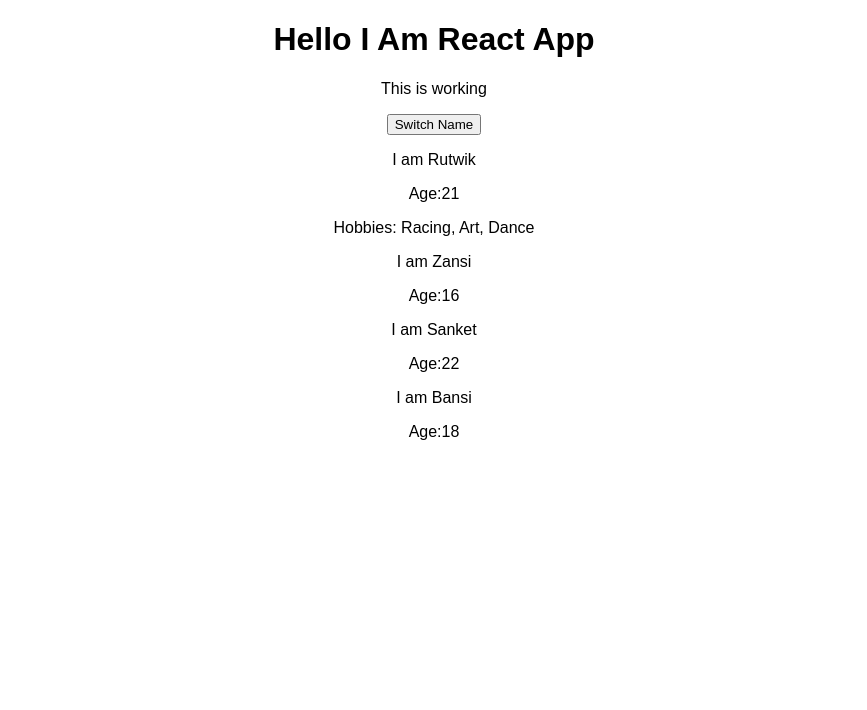
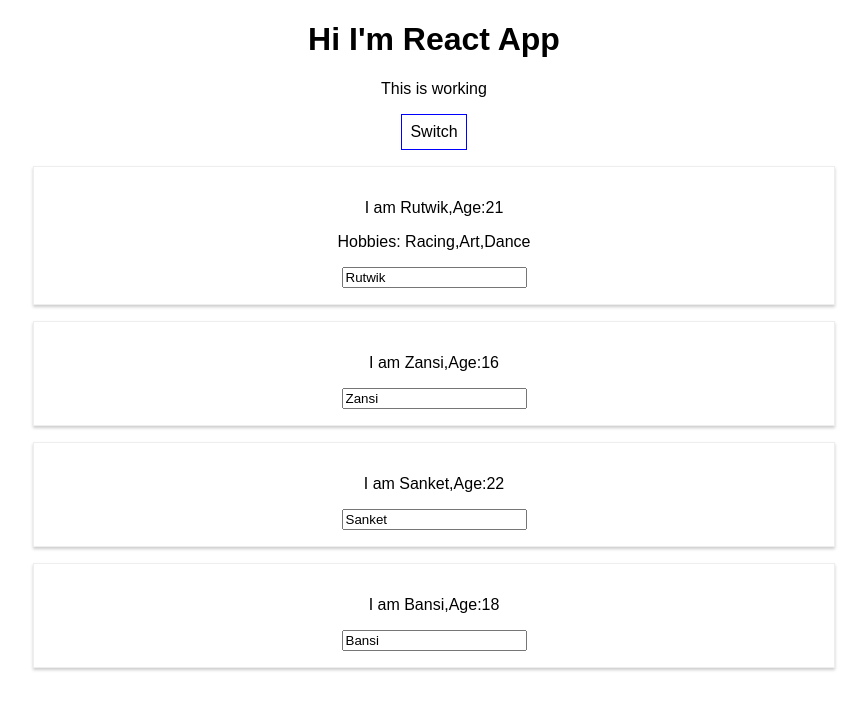
Before and after one commit to Rutwik-Kikani/Simform-Training, a React (Create React App) app in the folder ReactPractice/react-complete-guide/: page / in a window 1280 px wide. Shown: the top 710 px of the page, without its empty margins (206-1073 px from the left). Built offline with nearby package versions, Linux system fonts and the light colour scheme.

Commit message:
commit_13_01_2021

```diff
--- a/ReactPractice/react-complete-guide/src/App.js
+++ b/ReactPractice/react-complete-guide/src/App.js
@@ -1,45 +1,118 @@
-import React, { Component } from 'react';
-import './App.css';
-import Person from './Person/Person';
+import React, { Component } from "react";
+import "./App.css";
+import Person from "./Person/Person";
 
-class App extends Component {
+
+// App Component as class base Component
+class App extends Component{
   state = {
     persons:[
-    {name:"Rutwik", age:21},
-    {name:"Zansi", age:16},
-    {name:"Sanket", age:22},
-    {name:"Bansi", age:18}
-  ],
-  otherKey: 'otherValue'
+      {name:"Rutwik",age:21},
+      {name: "Zansi", age:16},
+      {name: "Sanket", age:22},
+      {name: "Bansi", age:18}
+    ],
+    otherKey:"Some Other Value"
+  };
+
+
+  switchButtonHandler = (...newNames) => {
+    // console.log('was Clicked');
+    // Don't Do this // this.state.persons[0].name = "Rakesh";
+    this.setState({
+      persons: [
+        { name: newNames[0], age: 20 },
+        { name: newNames[1], age: 15 },
+        { name: newNames[2], age: 20 },
+        { name: newNames[3], age: 15 },
+      ],
+    });
+  };
+
+  nameChangeHandler = (event) => {
+    this.setState({
+      persons: [
+        { name: event.target.value, age: 20 },
+        { name: event.target.value, age: 15 },
+        { name: event.target.value, age: 20 },
+        { name: event.target.value, age: 15 },
+      ],
+    });
   }
-  switchButtonHandler = () => {
-    // console.log('was Clicked');
-    // Don't Do thisthis.state.persons[0].name = "Rakesh";
-    this.setState({
-      persons:[
-        {name:"Naruto", age:20},
-        {name:"Vegeta", age:15},
-        {name:"Goku", age:20},
-        {name:"Natsu", age:15}
-      ]
-    })
-  }
-  render() {
-    return (
+
+  render(){
+    const style = {
+      backgroundColor:'white',
+      font:'inherit',
+      border: '1px solid blue',
+      padding:'8px',
+      coursor:'pointer'
+    }
+    return(
       <div className="App">
-       <h1>Hello I Am React App</h1>
-       <p>This is working</p>
-       <button onClick={this.switchButtonHandler}>Switch Name</button>
-       <Person name={this.state.persons[0].name} age={this.state.persons[0].age}>Hobbies: Racing, Art, Dance</Person>
-       <Person name={this.state.persons[1].name} age={this.state.persons[1].age}/>
-       <Person name={this.state.persons[2].name} age={this.state.persons[2].age}/>
-       <Person name={this.state.persons[3].name} age={this.state.persons[3].age}/>
+        <h1>Hi I'm React App</h1>
+        <p>This is working</p>
+        <button
+        onClick= {this.switchButtonHandler.bind(this, "Naruto","Saske","Sakura","Kakashi")}
+        style = {style}> Switch </button>
+        <Person name={this.state.persons[0].name} age={this.state.persons[0].age}
+            click={() => this.switchButtonHandler("Naruto!","Saske!","Sakura!","Kakashi!")}
+            changed={this.nameChangeHandler}>Hobbies: Racing,Art,Dance</Person>
+        <Person name={this.state.persons[1].name} age={this.state.persons[1].age} ></Person>
+        <Person name={this.state.persons[2].name} age={this.state.persons[2].age}></Person>
+        <Person name={this.state.persons[3].name} age={this.state.persons[3].age}></Person>
       </div>
     );
-
-  // return React.createElement('div',{className:'App'},React.createElement('h1',null,'Hello I Am React App'));
   }
-
 }
 
 export default App;
+
+/*
+//  app component with function base component
+ const app = (props) => {
+  const [personsState, setPersonsState] = useState({
+    persons: [
+      { name: "Rutwik", age: 21 },
+      { name: "Zansi", age: 16 },
+      { name: "Sanket", age: 22 },
+      { name: "Bansi", age: 18 },
+    ],
+  });
+
+  const [otherState, setOtherState] = useState({otherKey: "otherValue"})
+
+  console.log(personsState, otherState);
+
+  const switchButtonHandler = () => {
+    // console.log('was Clicked');
+    // Don't Do thisthis.state.persons[0].name = "Rakesh";
+    setPersonsState({
+      persons: [
+        { name: "Naruto", age: 20 },
+        { name: "Vegeta", age: 15 },
+        { name: "Goku", age: 20 },
+        { name: "Natsu", age: 15 },
+      ],
+
+    });
+  };
+
+  return (
+    <div className="App">
+      <h1>Hello I Am React App</h1>
+      <p>This is working</p>
+      <button onClick={switchButtonHandler}>Switch Name</button>
+      <Person name={personsState.persons[0].name} age={personsState.persons[0].age}>
+        Hobbies: Racing, Art, Dance
+      </Person>
+      <Person name={personsState.persons[1].name} age={personsState.persons[1].age}/>
+      <Person name={personsState.persons[2].name} age={personsState.persons[2].age}/>
+      <Person name={personsState.persons[3].name} age={personsState.persons[3].age}/>
+    </div>
+    // return React.createElement('div',{className:'App'},React.createElement('h1',null,'Hello I Am React App'));
+  );
+};
+
+export default app;
+*/
--- /dev/null
+++ b/ReactPractice/react-complete-guide/src/Person/Person.css
@@ -0,0 +1,8 @@
+.Person{
+    width: 60%;
+    margin: 16px auto;
+    border: 1px solid #eee;
+    box-shadow: 0 2px 3px #ccc;
+    padding: 16px;
+    text-align: center;
+}
--- a/ReactPractice/react-complete-guide/src/Person/Person.js
+++ b/ReactPractice/react-complete-guide/src/Person/Person.js
@@ -1,10 +1,11 @@
-import React from 'react'
+import React from 'react';
+import './Person.css';
 const person = (props) => {
     return (
-        <div>
-            <p> I am {props.name}</p>
-            <p>Age:{props.age}</p>
+        <div className="Person">
+            <p onClick={props.click}> I am {props.name},Age:{props.age}</p>
             <p>{props.children}</p>
+            <input type="text" onChange={props.changed} value={props.name}></input>
         </div>
         );
 
```
Also changed, not shown: 1 other file (tests, documents, lock files or other folders).
